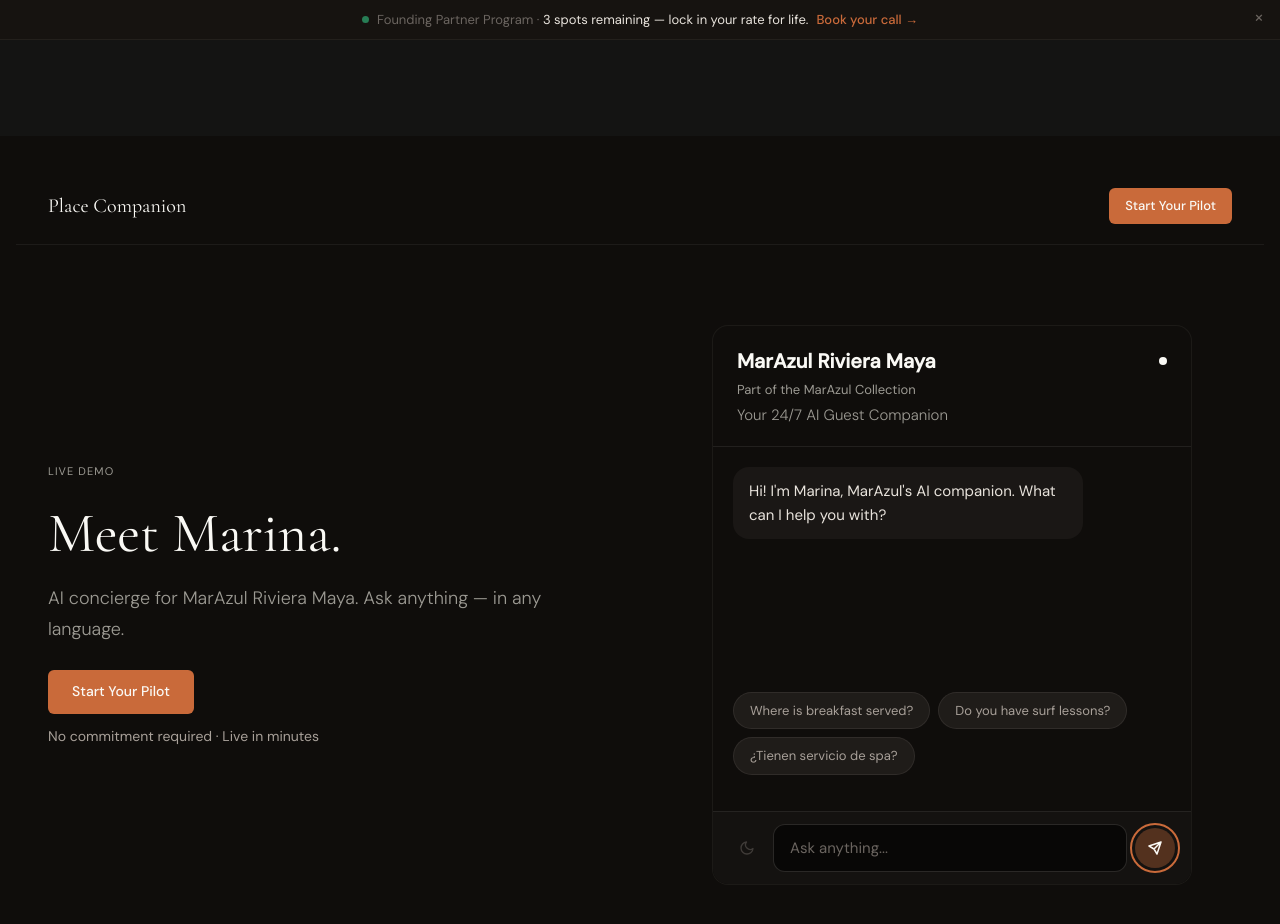
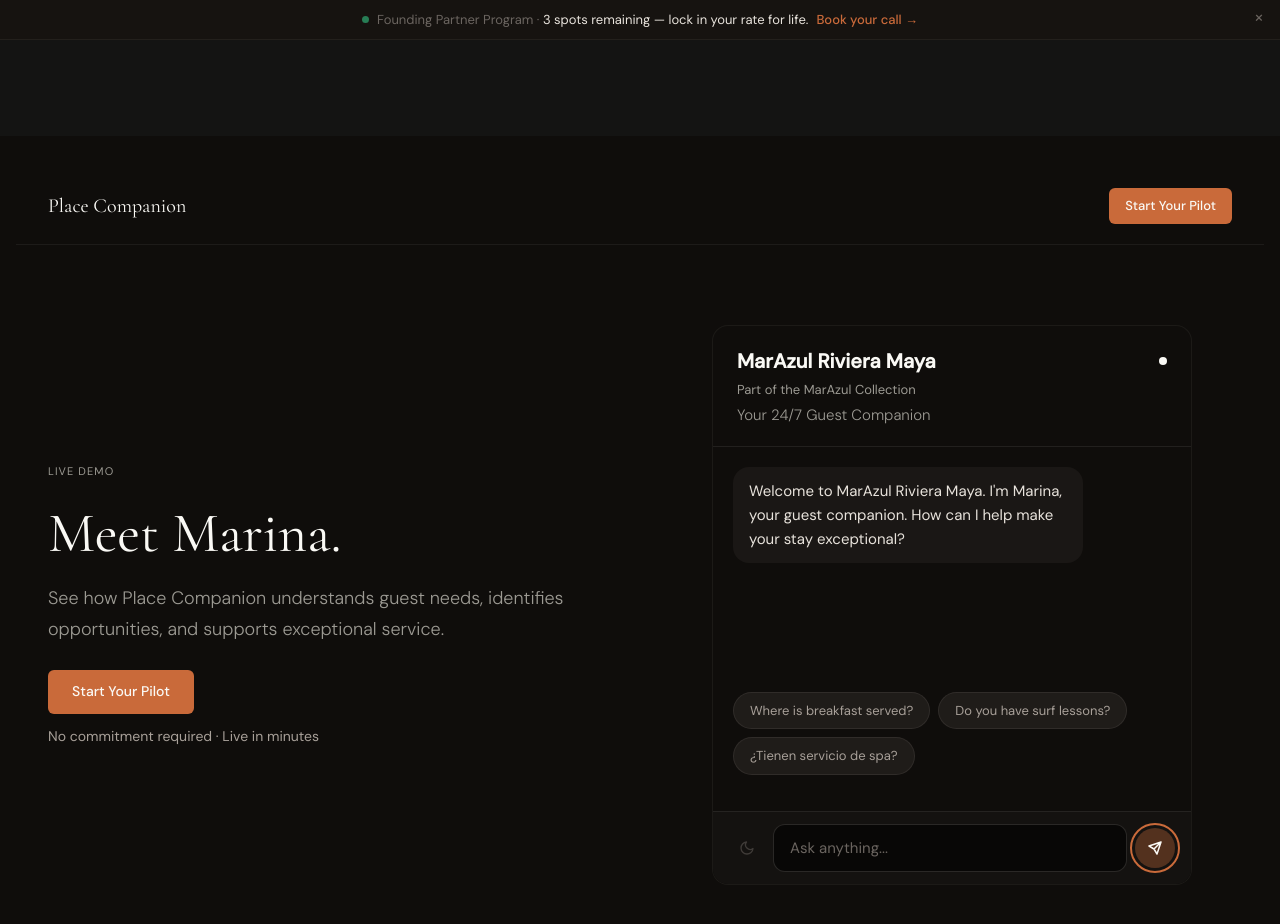
Before and after one commit to eduardovertiz-dotcom/placecompanion, a Next.js app: page /demo in a window 1280 px wide. Shown: the top 924 px of the page. Built offline with nearby package versions, Linux system fonts and the light colour scheme.

Commit message:
copy: update demo page description, chat header, and welcome message (EN + ES)

```diff
--- a/src/app/demo/page.tsx
+++ b/src/app/demo/page.tsx
@@ -16,8 +16,8 @@
     ...marazulChatConfig,
     placeholder: lang === 'es' ? 'Pregunta algo...' : 'Ask anything...',
     greeting: lang === 'es'
-      ? '¡Hola! Soy Marina, la IA de MarAzul. ¿En qué puedo ayudarte?'
-      : "Hi! I'm Marina, MarAzul's AI companion. What can I help you with?",
+      ? 'Bienvenido a MarAzul Riviera Maya. Soy Marina, tu companion de huéspedes. ¿En qué puedo ayudarte para que tu estancia sea excepcional?'
+      : "Welcome to MarAzul Riviera Maya. I'm Marina, your guest companion. How can I help make your stay exceptional?",
     suggestionChips: [
       t.demo.suggestionChips[0],
       t.demo.suggestionChips[1],
--- a/src/lib/i18n/translations.ts
+++ b/src/lib/i18n/translations.ts
@@ -349,13 +349,13 @@
     demo: {
       label: 'LIVE DEMO',
       headline: 'Meet Marina.',
-      description: 'AI concierge for MarAzul Riviera Maya. Ask anything — in any language.',
+      description: 'See how Place Companion understands guest needs, identifies opportunities, and supports exceptional service.',
       langNote: '',
       createCta: 'Start Your Pilot',
       trialNote: 'No commitment required · Live in minutes',
       chatPlaceholder: 'Ask anything about the hotel…',
       collectionLabel: 'Part of the MarAzul Collection',
-      aiCompanion: 'Your 24/7 AI Guest Companion',
+      aiCompanion: 'Your 24/7 Guest Companion',
       suggestionChips: ['Where is breakfast served?', 'Do you have surf lessons?', 'How late is the pool open?', 'Where is the nearest pharmacy?', '¿Tienen servicio de spa?'],
     },
     auth: {
@@ -794,13 +794,13 @@
     demo: {
       label: 'DEMO EN VIVO',
       headline: 'Conoce a Marina.',
-      description: 'Concierge de IA para MarAzul Riviera Maya. Pregunta lo que quieras — en cualquier idioma.',
+      description: 'Descubre cómo Place Companion entiende las necesidades de los huéspedes, identifica oportunidades y apoya un servicio excepcional.',
       langNote: '',
       createCta: 'Inicia tu Piloto',
       trialNote: 'Sin tarjeta de crédito · En vivo en minutos',
       chatPlaceholder: 'Pregunta cualquier cosa sobre el hotel…',
       collectionLabel: 'Parte de la Colección MarAzul',
-      aiCompanion: 'Tu Asistente de Huéspedes con IA 24/7',
+      aiCompanion: 'Tu Companion de Huéspedes 24/7',
       suggestionChips: ['¿Dónde se sirve el desayuno?', '¿Tienen clases de surf?', '¿Hasta qué hora está abierta la alberca?', '¿Dónde está la farmacia más cercana?', '¿Tienen servicio de spa?'],
     },
     auth: {
```
